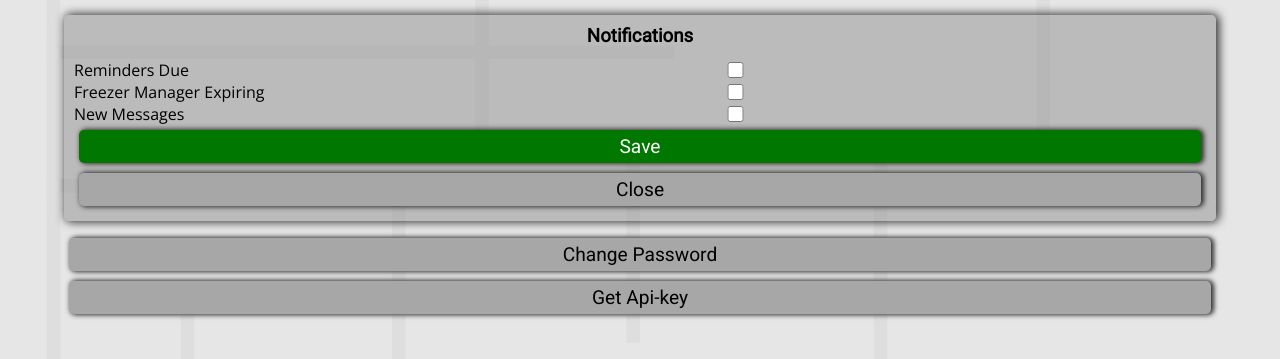
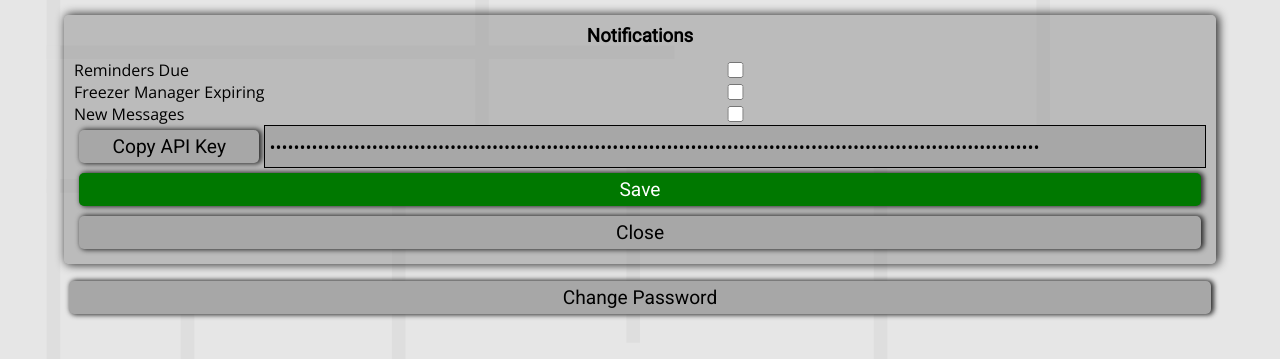
Before and after one commit to enchant97/home-terminal-system, a Flask app: page /usersettings in a window 1280 px wide. Shown: the part 94-453 px from the top of the page. Run offline with Flask 2, Linux system fonts and the light colour scheme; a user stored in the database is signed in; data that the repository does not hold is empty; parts of the project's set-up code (start-up, migrations or seed data) failed here and were passed over.

Commit message:
more UI improvements

```diff
--- a/HomeTerminal/static/scripts/scripts.js
+++ b/HomeTerminal/static/scripts/scripts.js
@@ -190,6 +190,19 @@ function get_child_pos(children, child) {
     return Array.prototype.indexOf.call(children, child);
 }
 
+/**
+ * copy a elements value to clipboard
+ * @param {string} elem_id - the input element id to copy from
+ */
+function copy_elem_clipboard(elem_id){
+    navigator.permissions.query({ name: "clipboard-write" }).then(result => {
+        if (result.state == "granted" || result.state == "prompt") {
+            const value = document.getElementById(elem_id).value;
+            navigator.clipboard.writeText(value);
+        }
+    });
+}
+
 // handles showing WebSocket notifications
 window.addEventListener("ws_notif_mess", (event) => {
     if (event.detail.type_id == TYPES.NOTIFICATION.MESSAGE) {
--- a/HomeTerminal/templates/account/api_key.html
+++ /dev/null
@@ -1,5 +0,0 @@
-{% extends "base.html" %}
-{% block title %}Api Key{% endblock %}
-{% block maincontent %}
-<input type="text" readonly value="{{ key }}">
-{% endblock %}
--- a/HomeTerminal/templates/account/user_settings.html
+++ b/HomeTerminal/templates/account/user_settings.html
@@ -9,9 +9,12 @@
     <input type="checkbox" name="fm_notif" id="fm_notif" value="1"{% if the_settings.fm_notif %} checked{% endif %}>
     <label for="mess_notif">New Messages</label>
     <input type="checkbox" name="mess_notif" id="mess_notif" value="1"{% if the_settings.mess_notif %} checked{% endif %}>
+    <button type="button" onclick="copy_elem_clipboard('api_key')">Copy API Key</button>
+    <input type="password" id="api_key" readonly value="{{ api_key }}">
     <button class="button ok fillboth" type="submit">Save</button>
     <a class="button fillboth" href="{{ url_for('home.command_center') }}">Close</a>
 </form>
+
+
 <a class="button" href="{{ url_for('account.changepassword') }}">Change Password</a>
-<a class="button" href="{{ url_for('account.api_key_manage') }}">Get Api-key</a>
 {% endblock %}
--- a/HomeTerminal/templates/messages/view.html
+++ b/HomeTerminal/templates/messages/view.html
@@ -5,7 +5,6 @@
 <table>
     <thead>
         <tr>
-            <th>Id</th>
             <th>Message</th>
             <th>User From</th>
             <th>Date Added</th>
@@ -15,7 +14,6 @@
     <tbody>
         {% for i in messages %}
         <tr>
-            <td>{{ i.id_ }}</td>
             <td>{{ i.message }}</td>
             <td>{{ i.user.username }}</td>
             <td>{{ to_human_datetime(i.dateadded) }}</td>
--- a/HomeTerminal/templates/photo_manager/view.html
+++ b/HomeTerminal/templates/photo_manager/view.html
@@ -29,7 +29,6 @@
     <table>
         <thead>
             <tr>
-                <th>Id</th>
                 <th>Date</th>
                 <th>Notes</th>
                 <th>Location</th>
@@ -39,7 +38,6 @@
         <tbody>
             {% for i in loaded_entries %}
             <tr>
-                <td>{{ i.id_ }}</td>
                 <td>{{ to_human_datetime(i.date_taken) }}</td>
                 <td><pre>{{ i.notes }}</pre></td>
                 <td>{{ i.sub_location.main_location.name }} > {{ i.sub_location.name }}</td>
--- a/HomeTerminal/views/account.py
+++ b/HomeTerminal/views/account.py
@@ -47,18 +47,16 @@ def changepassword():
 @login_required
 def settings():
     user_id = current_user.id_
+    api_key = get_api_key(user_id).key
     if request.method == "POST":
-        rem_notif = bool(request.form.get("rem_notif", 0, int))
-        fm_notif = bool(request.form.get("fm_notif", 0, int))
-        mess_notif = bool(request.form.get("mess_notif", 0, int))
+        rem_notif = request.form.get("rem_notif", False, bool)
+        fm_notif = request.form.get("fm_notif", False, bool)
+        mess_notif = request.form.get("mess_notif", False, bool)
         user_setting = update_usersettings(
             user_id, rem_notif, fm_notif, mess_notif)
         flash("updated your settings")
     else:
         user_setting = update_usersettings(user_id)
-    return render_template("account/user_settings.html", the_settings=user_setting)
-
-@account.route("/api-key")
-@login_required
-def api_key_manage():
-    return render_template("account/api_key.html", key=get_api_key(current_user.id_).key)
+    return render_template(
+        "account/user_settings.html",
+        the_settings=user_setting, api_key=api_key)
```
